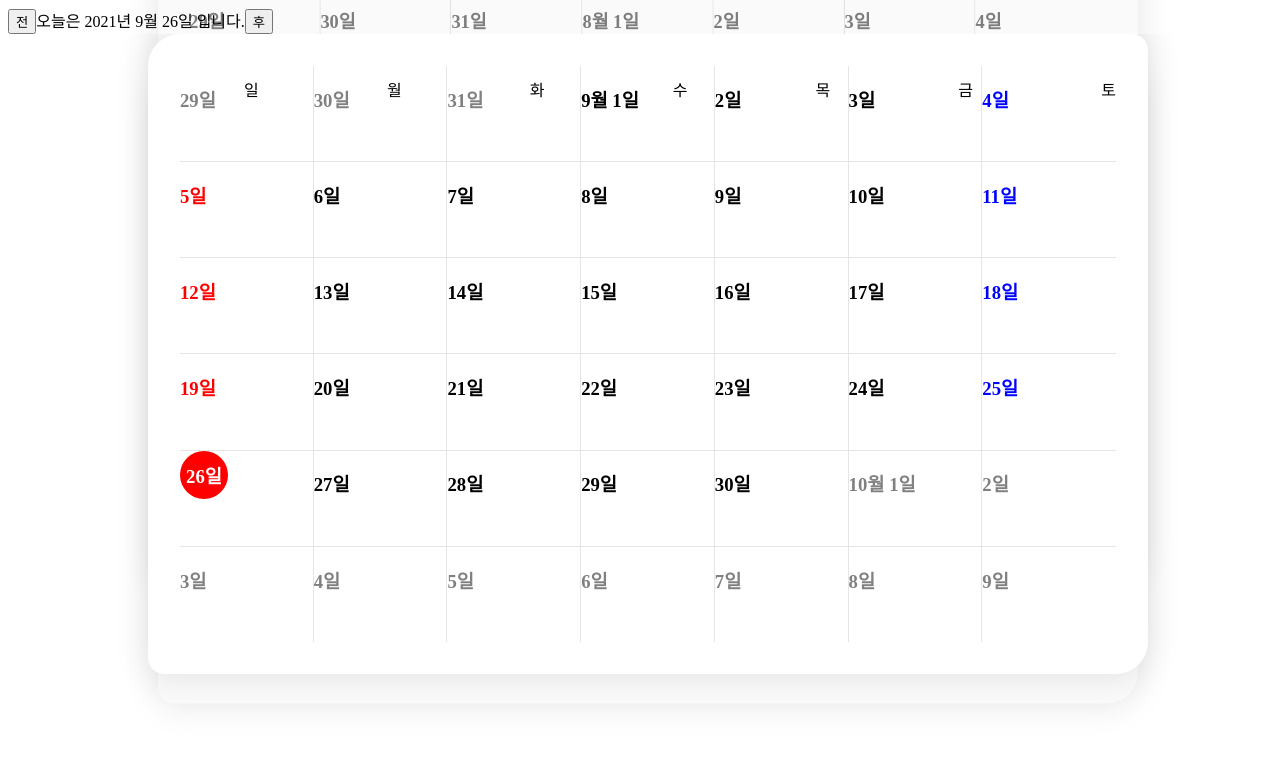
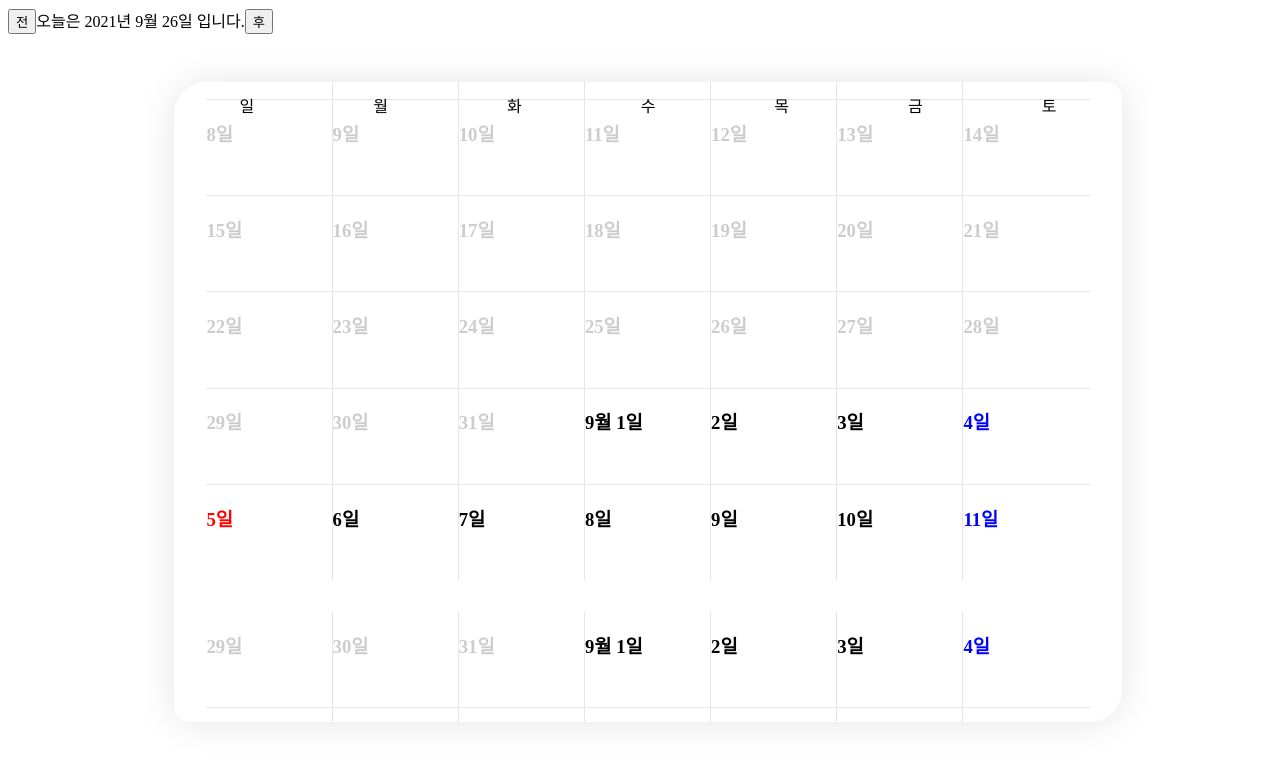
Before and after one commit to CodingGorani/toy_Calendar, a React (Create React App) app: page /#/ in a window 1280 px wide. Shown: the top 762 px of the page. Built offline with nearby package versions, Linux system fonts and the light colour scheme.

Commit message:
add scroll initialize feature

```diff
--- a/src/components/Month.js
+++ b/src/components/Month.js
@@ -2,9 +2,10 @@ import React, { useState, useEffect } from 'react';
 import styled from 'styled-components';
 import MonthCalHeader from './MonthCalHeader';
 import MonthCalBody from './MonthCalBody';
-import { composeCalendarWithWeeks, getOneMonthCalendar } from './Utils';
+import { get5MonthCalendar } from './Utils';
 
 const View = styled.div`
+  padding: 3em;
   display: flex;
   flex-direction: column;
   align-items: center;
@@ -20,26 +21,33 @@ const View = styled.div`
 `;
 
 function Month({ today }) {
-  const [diff, setDiff] = useState(0);
+  const [action, setAction] = useState(undefined);
   const [origin, setOrigin] = useState(today);
   const [monthData, setMonthData] = useState(null);
 
   useEffect(() => {
-    setOrigin(today.plus({ month: diff }));
-  }, [diff, today]);
+    if (action === 'previous') {
+      setOrigin((prev) => prev.minus({ month: 1 }));
+      console.log('previous 작동');
+    } else if (action === 'next') {
+      setOrigin((prev) => prev.plus({ month: 1 }));
+      console.log('next 작동');
+    }
+  }, [action]);
 
   useEffect(() => {
-    setMonthData(getOneMonthCalendar(origin));
+    setMonthData(get5MonthCalendar(origin));
   }, [origin]);
 
-  const handleDiff = (action) => {
-    setDiff((prev) => {
-      if (action === 'previous') {
-        return prev - 1;
-      } else if (action === 'next') {
-        return prev + 1;
-      }
-    });
+  useEffect(() => {
+    setAction(undefined);
+  });
+
+  const handleDiff = (string) => {
+    if (action !== undefined) {
+      setAction(undefined);
+    }
+    setAction(string);
   };
 
   return (
--- a/src/components/MonthCalBody.js
+++ b/src/components/MonthCalBody.js
@@ -1,36 +1,17 @@
-import React, { useRef, useEffect, useState } from 'react';
-import MonthCalWeek from './MonthCalWeek';
+import React, { useRef, useEffect, useState, createRef } from 'react';
 import styled, { css, keyframes } from 'styled-components';
-import MonthCalDay from './MonthCalDay';
 import MonthCalHeader from './MonthCalHeader';
 import { v4 as uuidv4 } from 'uuid';
+import MonthCalMonth from './MonthCalMonth';
 
-const toNext = keyframes`
-  0%{
-    transform: translateY(0%);
-  }
-  100%{
-    transform: translateY(-90%);
-  }
-`;
-
-const toPrevious = keyframes`
-0%{
-  transform: translateY(0%);
-}
-100%{
-  transform: translateY(90%);
-}
-`;
-
-const calendarTransition = css`
-  animation: ${(props) => (props.motion === 'up' ? toNext : toPrevious)} 0.5s
-    ease-in 0s;
+const Dummy = styled.div`
+  padding: 2em 0;
+  height: 100%;
+  width: 100%;
+  scroll-snap-align: center;
 `;
 
 const CalendarBody = styled.div`
-  display: grid;
-  grid-template-columns: repeat(7, 1fr);
   border-radius: 2em 1em;
   padding: 2em;
   background: white;
@@ -38,111 +19,38 @@ const CalendarBody = styled.div`
   max-width: 1000px;
   height: 80vh;
   box-shadow: 0 1px 35px 1px rgba(0, 0, 0, 0.1);
-
-  ${(props) => (props.motion ? calendarTransition : 'animation: none;')};
-
-  ${(props) =>
-    props.dragging &&
-    css`
-      display: none;
-    `}
-
-  ${(props) =>
-    props.previous &&
-    css`
-      position: absolute;
-      z-index: -1;
-      top: -50px;
-      filter: brightness(98%);
-      transform: scale(0.98, 0.98);
-    `}
-
-  ${(props) =>
-    props.next &&
-    css`
-      position: absolute;
-      z-index: -2;
-      top: 70px;
-      filter: brightness(98%);
-      transform: scale(0.98, 0.98);
-    `}
+  overflow: auto;
+  scroll-snap-type: y mandatory;
 `;
 
 function MonthCalBody({ today, origin, monthData, handleDiff }) {
   const [goingUpOrDown, setGoingUpOrDown] = useState(undefined);
-  const [diff, setDiff] = useState(0);
+  const monthRef = useRef(null);
 
-  const handleMouseWheel = async (e) => {
-    console.log(e.deltaY);
-    await setDiff((prev) => {
-      if (Math.abs(prev) < Math.abs(e.deltaY)) {
-        return e.deltaY;
-      }
-      return 0;
-    });
-    if (Math.abs(diff) > 50) {
-      if (diff < 0) {
-        setGoingUpOrDown('down');
-        handleDiff('previous');
-      } else if (diff > 0) {
-        setGoingUpOrDown('up');
-        handleDiff('next');
-      }
-      setDiff(0);
-      setTimeout(() => {
-        setGoingUpOrDown(undefined);
-      }, 1000);
-    }
-  };
+  useEffect(() => {
+    const children = monthRef.current.children;
+    const distance = children[0].clientHeight + children[1].clientHeight;
+    monthRef.current.scrollTo(0, distance);
+    console.log(monthRef.current.children[2].clientHeight);
+  }, []);
 
   return (
     <>
-      <CalendarBody previous>
-        {monthData &&
-          monthData.map((day, i) => {
-            const previousMonthDay = day.minus({ months: 1 });
-            return (
-              <MonthCalDay
-                index={i}
+      <MonthCalHeader />
+      <CalendarBody ref={monthRef}>
+        {monthData
+          ? monthData.map((month, index) => (
+              <MonthCalMonth
+                ref={monthRef.current[index]}
                 key={uuidv4()}
                 today={today}
                 origin={origin}
-                day={previousMonthDay}
+                month={month}
               />
-            );
-          })}
-      </CalendarBody>
-      <CalendarBody
-        onWheelCapture={handleMouseWheel}
-        motion={goingUpOrDown}
-        diff={diff}
-      >
-        <MonthCalHeader />
-        {monthData &&
-          monthData.map((day, i) => (
-            <MonthCalDay
-              index={i}
-              key={uuidv4()}
-              today={today}
-              origin={origin}
-              day={day}
-            />
-          ))}
-      </CalendarBody>
-      <CalendarBody next>
-        {monthData &&
-          monthData.map((day, i) => {
-            const nextMonthDay = day.plus({ months: 1 });
-            return (
-              <MonthCalDay
-                index={i}
-                key={uuidv4()}
-                today={today}
-                origin={origin}
-                day={nextMonthDay}
-              />
-            );
-          })}
+            ))
+          : Array(5)
+              .fill()
+              .map((_, i) => <Dummy key={i} />)}
       </CalendarBody>
     </>
   );
--- a/src/components/MonthCalDay.js
+++ b/src/components/MonthCalDay.js
@@ -24,7 +24,7 @@ function MonthCalDay({ today, origin, day, index }) {
   const setDayLetterColor = () => {
     let letterColor;
     if (!day.hasSame(origin, 'month')) {
-      letterColor = 'grey';
+      letterColor = 'rgba(0,0,0, 0.2';
     } else if (day.weekday === 7) {
       letterColor = 'red';
     } else if (day.weekday === 6) {
--- a/src/components/MonthCalHeader.js
+++ b/src/components/MonthCalHeader.js
@@ -1,18 +1,18 @@
 import styled from 'styled-components';
 
 const WeekdayBar = styled.header`
+  padding: 0 2em;
   position: fixed;
+  max-width: 1000px;
   width: 80%;
-  max-width: 1000px;
   height: 50px;
-  display: grid;
-  grid-template-columns: repeat(7, 1fr);
-  text-align: center;
+  display: flex;
 `;
 
 const WeekdayRec = styled.div`
   color: black;
-
+  flex: 1 1;
+  text-align: center;
   height: 100%;
   line-height: 50px;
 `;
--- /dev/null
+++ b/src/components/MonthCalMonth.js
@@ -0,0 +1,32 @@
+import React from 'react';
+import styled from 'styled-components';
+import { v4 as uuidv4 } from 'uuid';
+import MonthCalDay from './MonthCalDay';
+
+const OneMonth = styled.div`
+  margin-bottom: 2em;
+  height: 100%;
+  width: 100%;
+  display: grid;
+  grid-template-columns: repeat(7, 1fr);
+  scroll-snap-align: center;
+`;
+
+function MonthCalMonth({ today, origin, month }) {
+  return (
+    <OneMonth>
+      {month &&
+        month.map((day, i) => (
+          <MonthCalDay
+            index={i}
+            key={uuidv4()}
+            today={today}
+            origin={origin}
+            day={day}
+          />
+        ))}
+    </OneMonth>
+  );
+}
+
+export default MonthCalMonth;
--- a/src/components/MonthCalWeek.js
+++ /dev/null
@@ -1,29 +0,0 @@
-import React, { useRef } from 'react';
-import MonthCalDay from './MonthCalDay';
-import styled from 'styled-components';
-
-const Week = styled.div`
-  display: grid;
-  height: 20%;
-  width: 100%;
-  grid-template-columns: repeat(7, 1fr);
-  text-align: right;
-  scroll-snap-align: ${(props) => props.scrollSnap || 'none'};
-  scroll-padding: 50px;
-`;
-
-function MonthCalWeek({ today, origin, week }) {
-  const isStartOrEndOfMonth =
-    week[0].hasSame(week[0].startOf('month'), 'day') ||
-    !week[0].hasSame(week[6], 'month');
-
-  return (
-    <Week scrollSnap={isStartOrEndOfMonth && 'start'}>
-      {week.map((dt) => (
-        <MonthCalDay key={dt.ts} today={today} origin={origin} day={dt} />
-      ))}
-    </Week>
-  );
-}
-
-export default MonthCalWeek;
```
